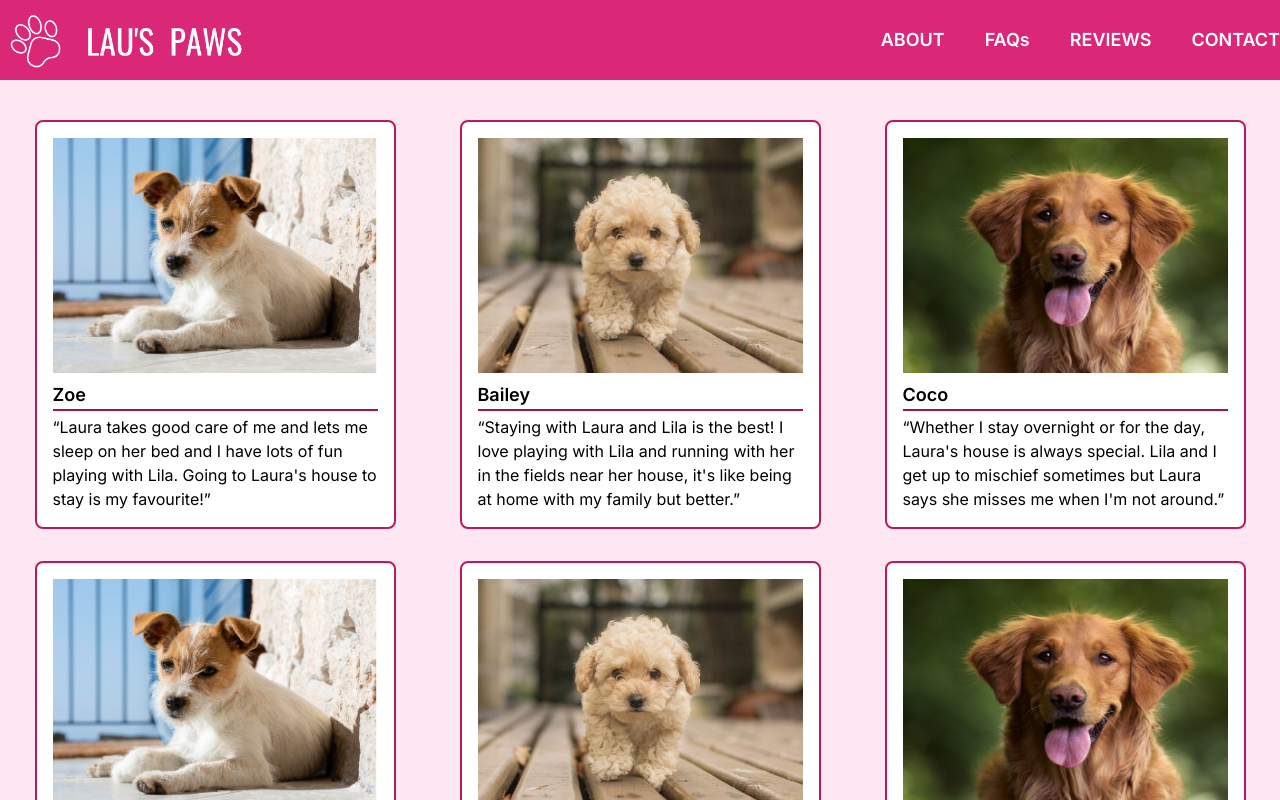
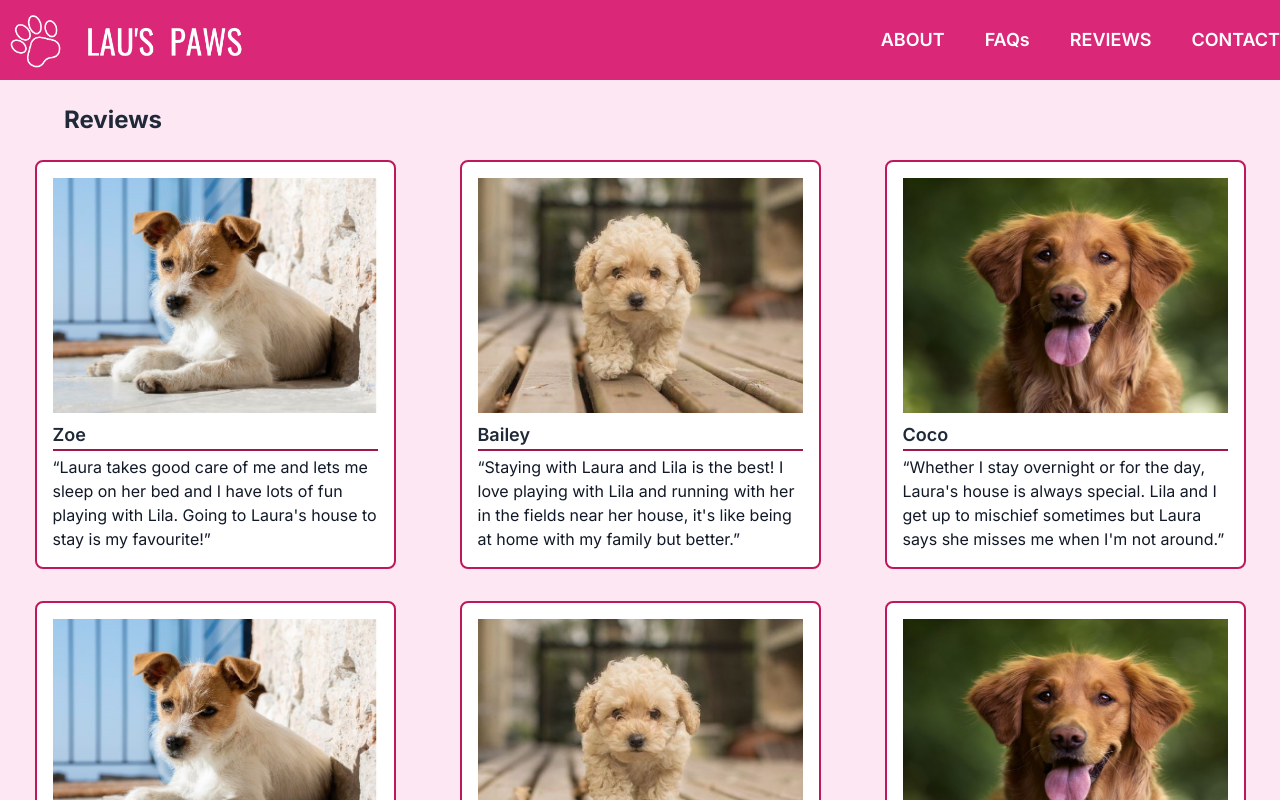
Before and after one commit to lolamindi/laus-paws, a Next.js app: page /reviews in a window 1280 px wide. Shown: the top 800 px of the page. Built offline with nearby package versions, Linux system fonts and the light colour scheme.

Commit message:
adjust text styles and add heading

```diff
--- a/src/app/reviews/page.jsx
+++ b/src/app/reviews/page.jsx
@@ -3,20 +3,29 @@ import Image from "next/image";
 
 export default function Reviews({ dogs = dogData }) {
   return (
-    <main className="flex justify-center items-center min-h-screen bg-pink-100">
-      <section className="grid grid-cols-3 gap-x-16 gap-y-8 my-10">
+    <main className="relative flex justify-center items-center min-h-screen bg-pink-100">
+      <h1 className="absolute top-4 left-14 p-2 text-2xl font-bold text-gray-800">
+        Reviews
+      </h1>
+      <section className="grid grid-cols-3 gap-x-16 gap-y-8 my-20">
         <ul className="contents">
           {dogs.map((dog) => (
-            <li key={dog.id} className="flex flex-col items-center rounded-lg border-2 border-pink-700 p-4 bg-white">
+            <li
+              key={dog.id}
+              className="flex flex-col items-center rounded-lg border-2 border-pink-700 p-4 bg-white"
+            >
               <article>
-                <Image className="pb-2 h-[243px]"
+                <Image
+                  className="pb-2 h-[243px]"
                   src={dog.image}
                   width={325}
                   height={243}
                   alt={`small dog called ${dog.dog_name}`}
                 />
-                <span className="font-semibold text-lg">{dog.dog_name}</span>
-                <blockquote className="w-[325px] border-t-2 pt-1 border-pink-800">&ldquo;{dog.review}&rdquo;</blockquote>
+                <span className="font-semibold text-lg text-gray-800">{dog.dog_name}</span>
+                <blockquote className="w-[325px] border-t-2 pt-1 border-pink-800 text-gray-900">
+                  &ldquo;{dog.review}&rdquo;
+                </blockquote>
               </article>
             </li>
           ))}
```
